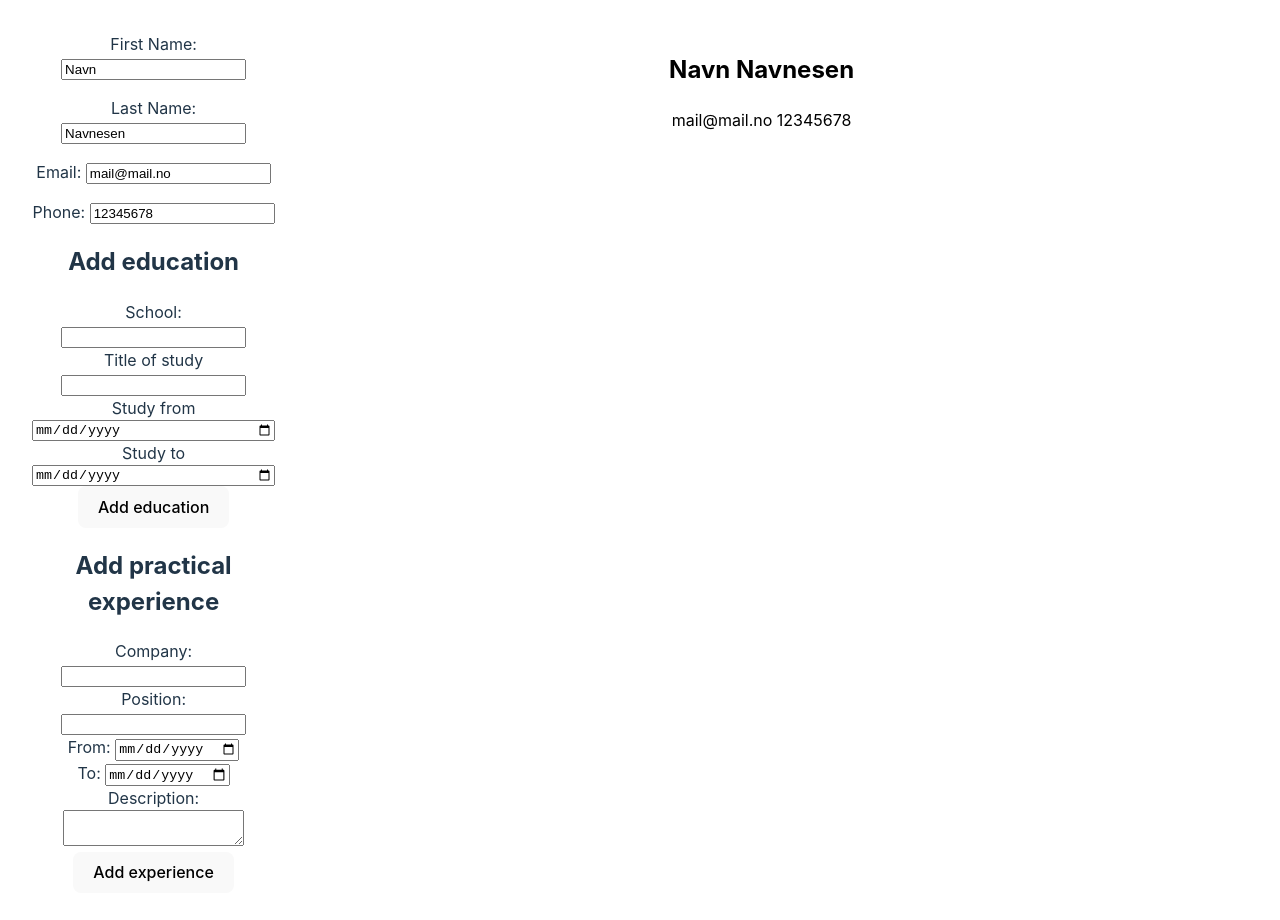
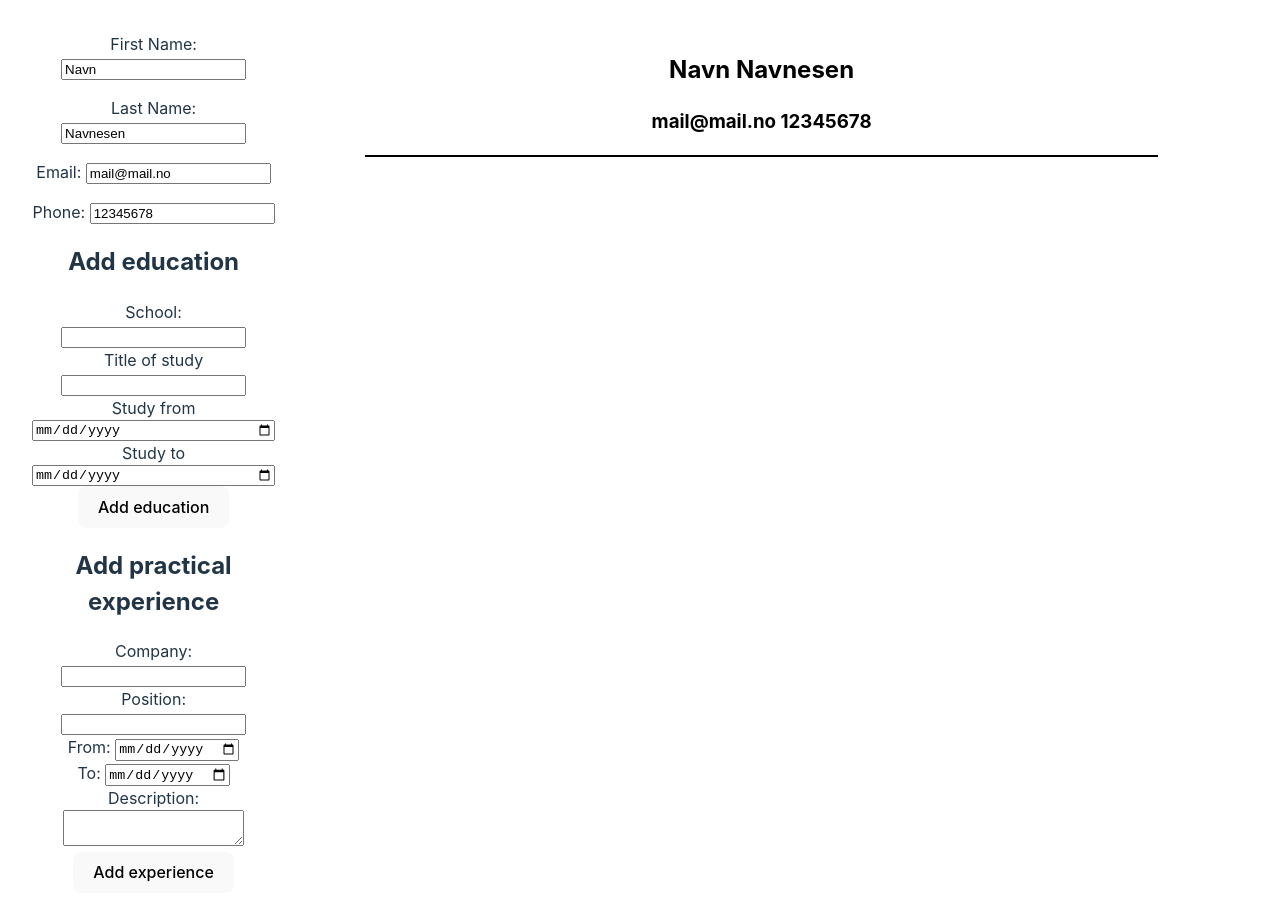
Before and after one commit to ATlexEide/cv-app, a React (Vite) app: page / in a window 1280 px wide. Shown: the top 920 px of the page. Built offline with nearby package versions, Linux system fonts and the light colour scheme.

Commit message:
Add border

```diff
--- a/src/Components/PreviewFile.jsx
+++ b/src/Components/PreviewFile.jsx
@@ -3,8 +3,8 @@ function PreviewFile({ person }) {
   return (
     <article id="file">
       <h2>{`${person.firstName} ${person.lastName}`}</h2>
-      <span>{`${person.email} ${person.phone}`}</span>
-      <span></span>
+      <h3>{`${person.email} ${person.phone}`}</h3>
+      <div className="border"></div>
     </article>
   );
 }
```
